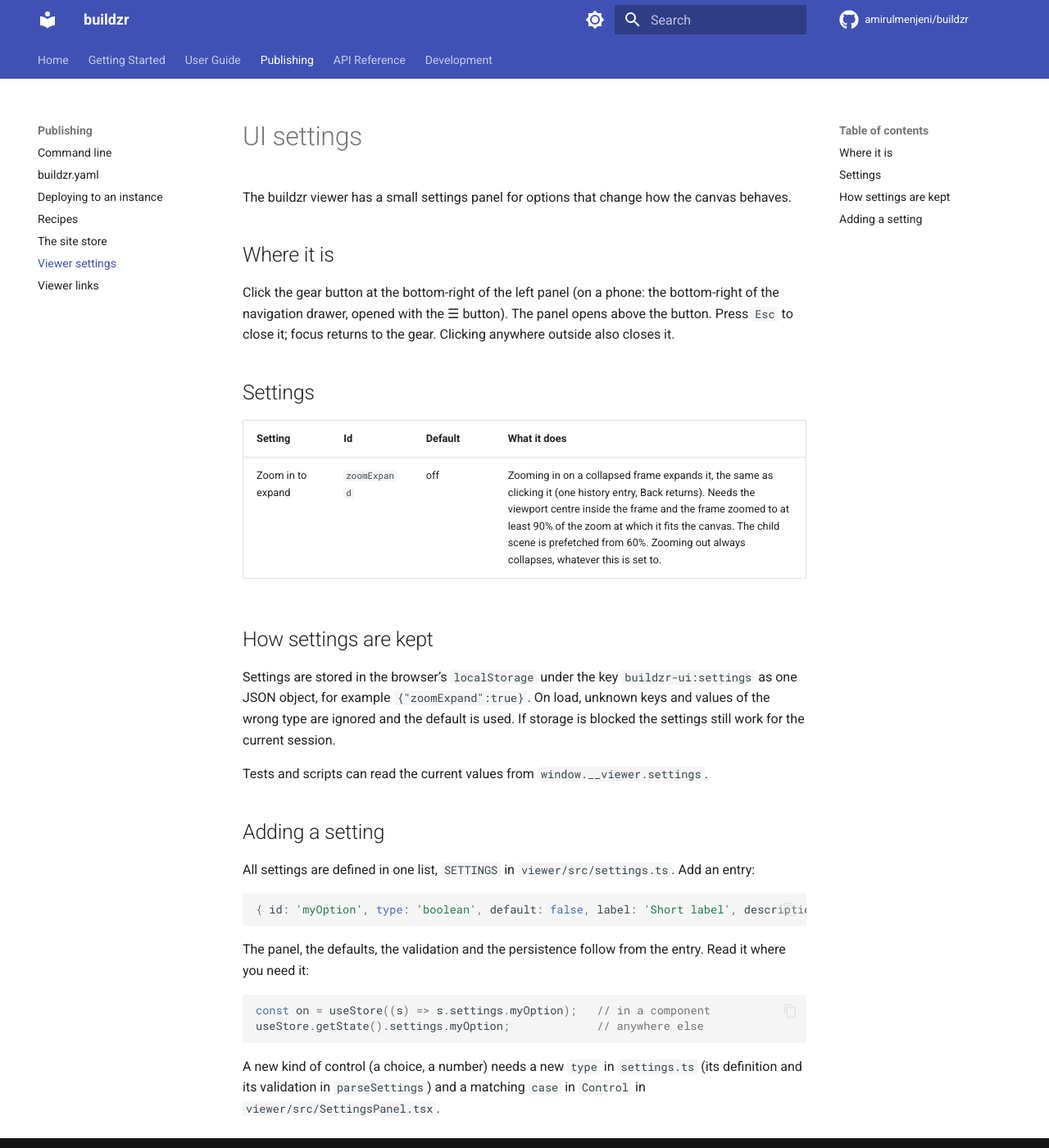
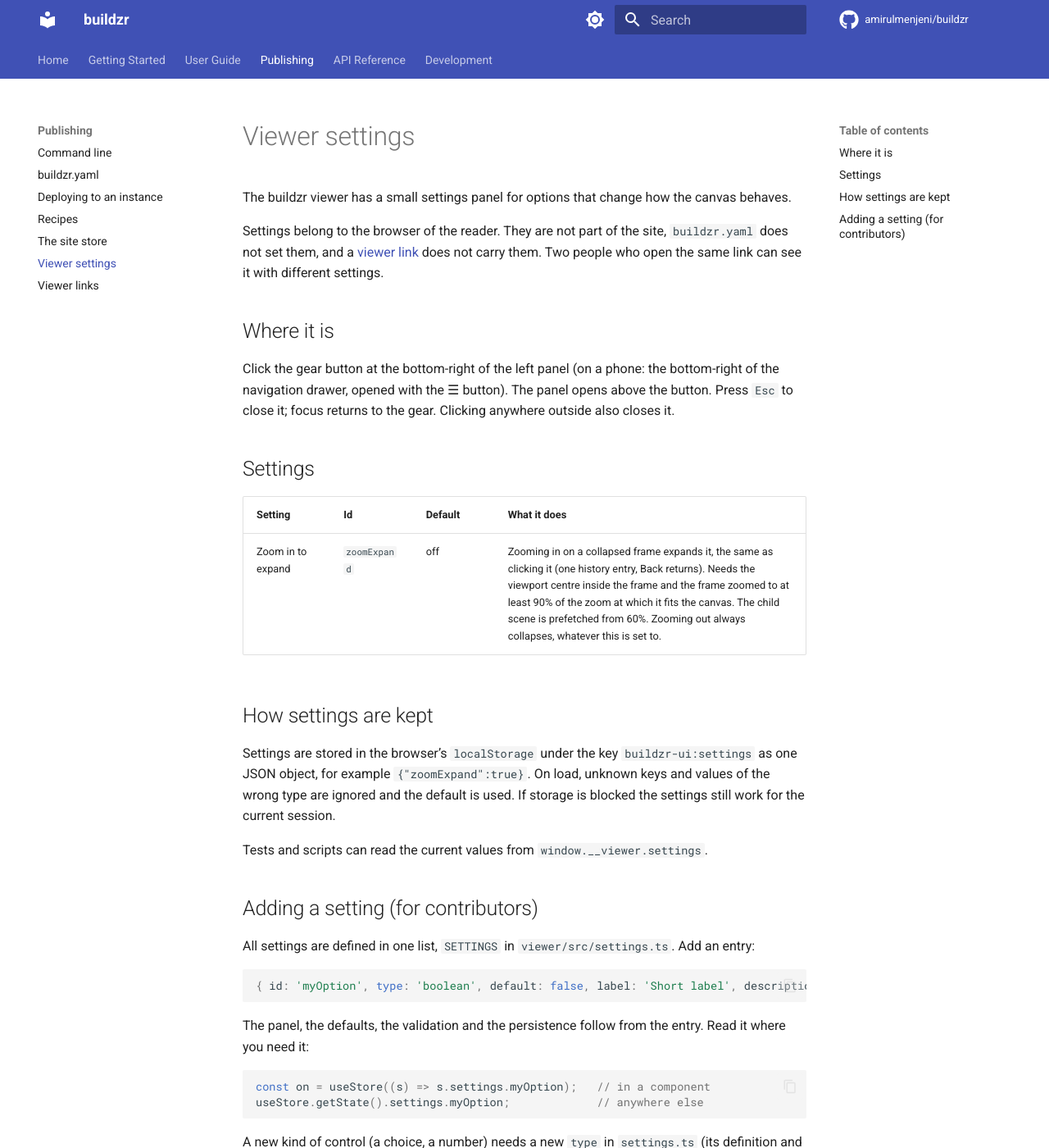
Before and after one commit to amirulmenjeni/buildzr, an MkDocs documentation site: the page built from docs/ui-settings.md, in a window 1280 px wide and 1400 px high. Shown: the whole window at 82% size. Built offline with MkDocs 1.6.1 and Material for MkDocs 9.7.7, drawn with Linux system fonts in a browser that asks for light colours; comment, search, counter and statistics services are not loaded.

Commit message:
docs: say that viewer settings belong to the browser; link site to the command line page

```diff
--- a/docs/ui-settings.md
+++ b/docs/ui-settings.md
@@ -1,6 +1,8 @@
-# UI settings
+# Viewer settings
 
 The buildzr viewer has a small settings panel for options that change how the canvas behaves.
+
+Settings belong to the browser of the reader. They are not part of the site, `buildzr.yaml` does not set them, and a [viewer link](viewer-hash-routes.md) does not carry them. Two people who open the same link can see it with different settings.
 
 ## Where it is
 
@@ -18,7 +20,7 @@
 
 Tests and scripts can read the current values from `window.__viewer.settings`.
 
-## Adding a setting
+## Adding a setting (for contributors)
 
 All settings are defined in one list, `SETTINGS` in `viewer/src/settings.ts`. Add an entry:
 
```
Also changed, not shown: docs/agent-api.md (+1 -1 lines).
